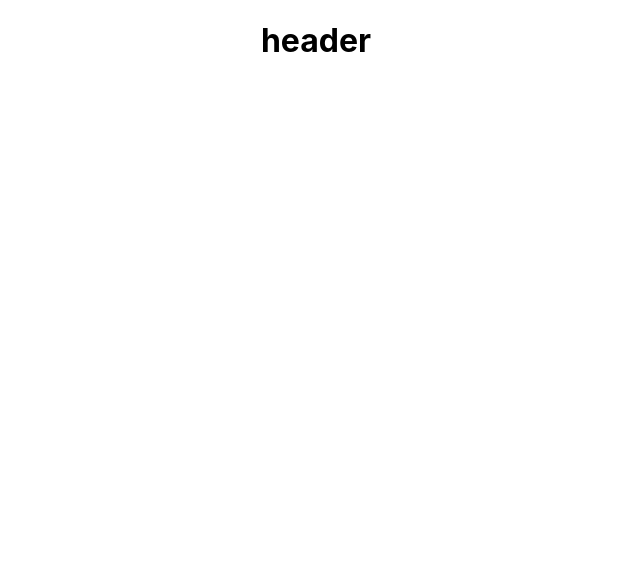
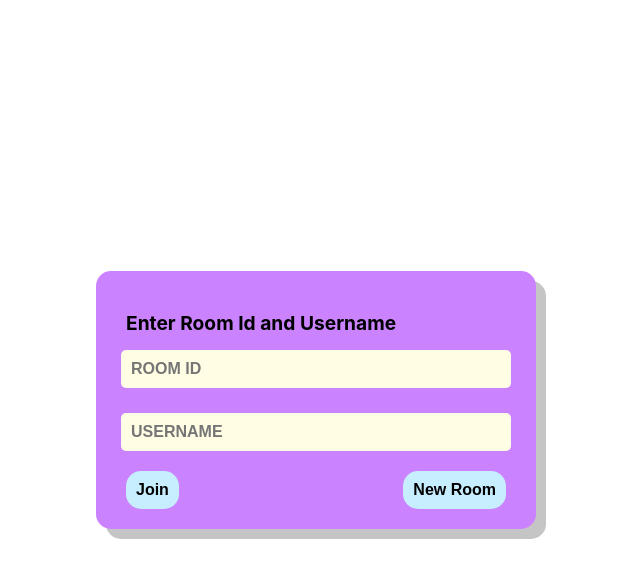
Before and after one commit to Murshid652/collaborative-code-editor, a React (Create React App) app: page / in a window 1280 px wide. Shown: the top 578 px of the page, without its empty margins (324-964 px from the left). Built offline with nearby package versions, Linux system fonts and the light colour scheme.

Commit message:
sign in page with uuid

```diff
--- a/package.json
+++ b/package.json
@@ -10,6 +10,7 @@
     "react-dom": "^18.2.0",
     "react-router-dom": "^6.4.0",
     "react-scripts": "5.0.1",
+    "uuid": "^9.0.0",
     "web-vitals": "^2.1.4"
   },
   "scripts": {
--- a/src/App.css
+++ b/src/App.css
@@ -1,38 +1,68 @@
-.App {
-  text-align: center;
+.HomePage {
+    display: flex;
+    align-items: center;
+    justify-content: center;
+    height: 100vh;
 }
 
-.App-logo {
-  height: 40vmin;
-  pointer-events: none;
+.Form {
+    box-shadow: 10px 10px #c5c5c5;
+    background-color: #CA82FF;
+    padding: 20px;
+    border-radius: 15px;
+    width: 400px;
+    max-width: 90%;
 }
 
-@media (prefers-reduced-motion: no-preference) {
-  .App-logo {
-    animation: App-logo-spin infinite 20s linear;
-  }
+.FormInputs {
+    display: flex;
+    flex-direction: column;
+    /* margin: 5px; */
 }
 
-.App-header {
-  background-color: #282c34;
-  min-height: 100vh;
-  display: flex;
-  flex-direction: column;
-  align-items: center;
-  justify-content: center;
-  font-size: calc(10px + 2vmin);
-  color: white;
+.InputBox {
+    padding: 10px;
+    margin: 5px;
+    border-radius: 5px;
+    outline: none;
+    border: none;
+    margin-bottom: 20px;
+    background-color: #FFFDE3;
+    font-size: 16px;
+    font-weight: bold;
 }
 
-.App-link {
-  color: #61dafb;
+.buttons {
+    display: flex;
+    justify-content: space-between;
+    margin: 0px 10px;
 }
 
-@keyframes App-logo-spin {
-  from {
-    transform: rotate(0deg);
-  }
-  to {
-    transform: rotate(360deg);
-  }
+.btn {
+    border: none;
+    padding: 10px;
+    border-radius: 15px;
+    font-size: 16px;
+    font-weight: bold;
+    cursor: pointer;
+    transition: all 0.3s ease-in-out;
 }
+
+.Joinbtn,
+.Create {
+    background: #C7EEFF;
+}
+
+.Joinbtn:hover {
+    background: #88E0D0;
+}
+
+.Create:hover {
+    background: #88E0D0;
+}
+
+.FormLabel {
+    margin: 10px;
+    margin-top: 20px;
+    font-size: larger;
+}
--- a/src/App.js
+++ b/src/App.js
@@ -1,12 +1,18 @@
-import logo from './logo.svg';
 import './App.css';
 import React from 'react';
-
+import {BrowserRouter, Routes , Route} from 'react-router-dom';
+import Home from './pages/Home';
+import EditorPage from './pages/EditorPage';
 
 function App() {
   return (
     <div className="App">
-      <h1>header</h1>
+      <BrowserRouter>
+      <Routes>
+        <Route path="/" element={<Home/>}></Route>
+        <Route path="/editor/:ROOM_ID" element={<EditorPage/>}></Route>
+      </Routes>
+      </BrowserRouter>
     </div>
   );
 }
--- /dev/null
+++ b/src/pages/EditorPage.js
@@ -0,0 +1,9 @@
+import React from 'react'
+
+const EditorPage = () => {
+  return (
+    <div>EditorPage</div>
+  )
+}
+
+export default EditorPage
--- /dev/null
+++ b/src/pages/Home.js
@@ -0,0 +1,42 @@
+import React,{useState} from 'react'
+import {v4} from 'uuid'
+
+const Home = () => {
+
+
+
+    const [RoomId, SetRoomId] = useState('');
+    const [UserName, SetUserName] = useState('');
+
+    const CreateNewRoom =(e)=>{
+        const id=v4();
+        SetRoomId(id);
+    }
+
+
+    return (
+        <div className='HomePage'>
+            <div className='Form'>
+
+                <h4 className='FormLabel'>
+                    Enter Room Id and Username
+                </h4>
+
+                <div className='FormInputs'>
+
+                    <input className='InputBox' placeholder='ROOM ID' value={RoomId} onChange={(e)=> SetRoomId(e.target.value)}/>
+                    <input className='InputBox' placeholder='USERNAME' value={UserName} onChange={(e)=> SetUserName(e.target.value)}/>
+
+                    <div className='buttons'>
+                        <button className='btn Joinbtn'> Join </button>
+                        <button className='btn Create' onClick={CreateNewRoom}> New Room</button>
+                    </div>
+
+                </div>
+
+            </div>
+        </div>
+    )
+}
+
+export default Home
```
Also changed, not shown: src/index.css (+5 -8 lines), 1 other file (tests, documents, lock files or other folders).
